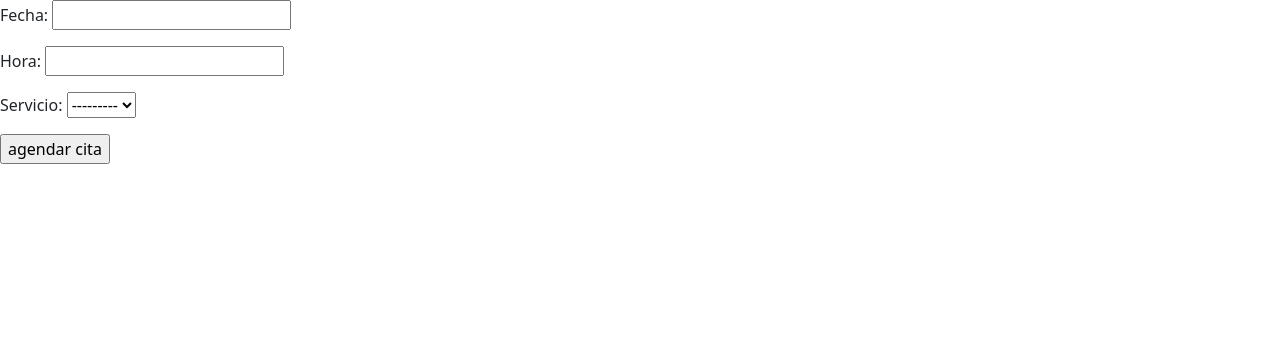
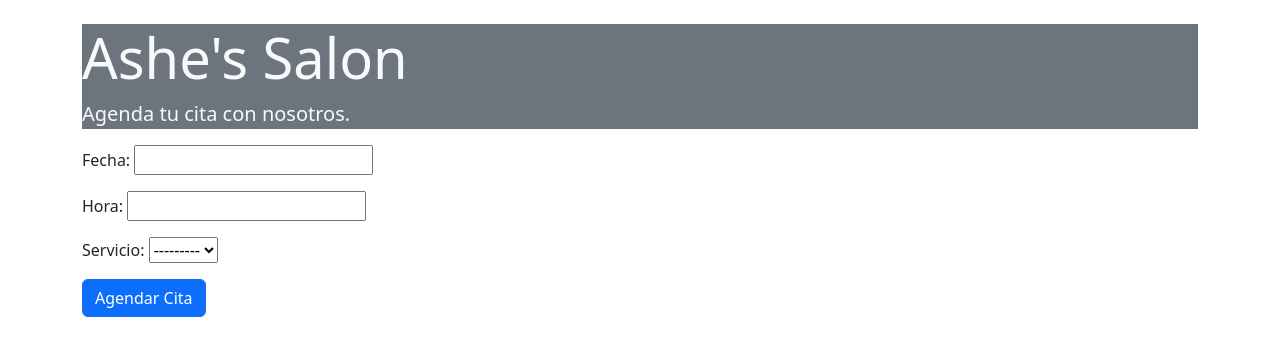
Before and after one commit to kaneraZh/inacap.diseno_desarrollo_soluciones, a Django app: template templates/cliente/cita/agendar.html in a window 1280 px wide. Shown: the top 356 px of the page. Run offline with Django 4.2, Linux system fonts and the light colour scheme; the template is opened without the code that fills it: values that come from a table or form of the project are taken from there, others are empty; some libraries are stand-ins or nearby versions.

Commit message:
Cambio agendar cita
Hice mas estética la pagina agendar cita con html
Modifique el modelo de servicios(str)

```diff
--- a/punto_venta/models.py
+++ b/punto_venta/models.py
@@ -43,6 +43,9 @@ class Servicio(models.Model):
     precio = models.DecimalField(max_digits=10, decimal_places=2)
     tiempo = models.DurationField()
     empleados = models.ManyToManyField(Empleado)
+
+    def __str__(self) -> str:
+        return f'{self.nombre}'
 
 class Cita(models.Model):
     fecha = models.DateField()
--- a/templates/cliente/cita/agendar.html
+++ b/templates/cliente/cita/agendar.html
@@ -1,10 +1,22 @@
 {% extends 'base.html' %}
 {% block content %}
-    <form action="" method="post">
-        {% csrf_token %}
-        <div>
-            {{ form.as_p }}
+    <div class="container mt-4">
+        <div class="jumbotron bg-secondary text-light">
+            <h1 class="display-4">Ashe's Salon</h1>
+            <p class="lead">Agenda tu cita con nosotros.</p>
         </div>
-        <input type="submit" value="agendar cita">
-    </form>
+
+        <form action="" method="post" class="needs-validation">
+            {% csrf_token %}
+            <div class="form-group">
+                {{ form.as_p }}
+            </div>
+            <button type="submit" class="btn btn-primary">Agendar Cita</button>
+        </form>
+    </div>
+
+    <!-- Agrega el script de Bootstrap al final del cuerpo del HTML para asegurar la carga adecuada -->
+    <script src="https://code.jquery.com/jquery-3.3.1.slim.min.js" integrity="sha384-q8i/X+965DzO0rT7abK41JStQIAqVgRVzpbzo5smXKp4YfRvH+8abtTE1Pi6jizo" crossorigin="anonymous"></script>
+    <script src="https://cdnjs.cloudflare.com/ajax/libs/popper.js/1.14.7/umd/popper.min.js" integrity="sha384-UO2eT0CpHqdSJQ6hJty5KVphtPhzWj9WO1clHTMGa3JDZwrnQq4sF86dIHNDz0W1" crossorigin="anonymous"></script>
+    <script src="https://stackpath.bootstrapcdn.com/bootstrap/4.3.1/js/bootstrap.min.js" integrity="sha384-JjSmVgyd0p3pXB1rRibZUAYoIIy6OrQ6VrjIEaFf/nJGzIxFDsf4x0xIM+B07jRM" crossorigin="anonymous"></script>
 {% endblock content %}
```
